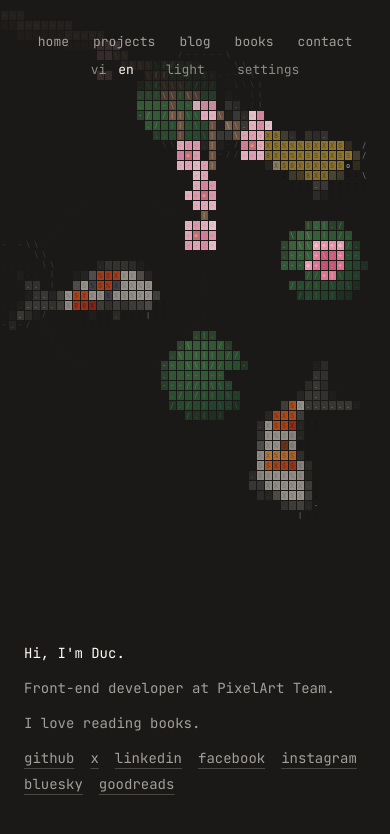
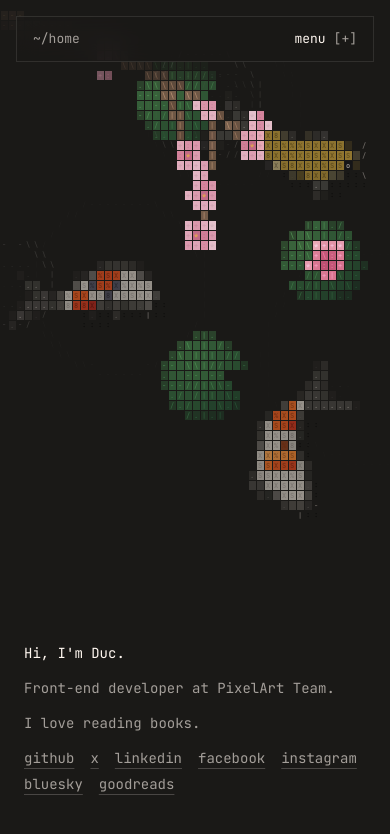
Before and after one commit to hongducdev/hongducdev, a Next.js app: page /en in a window 390 px wide. Shown: the top 834 px of the page. Built offline with nearby package versions, Linux system fonts and the light colour scheme.

Commit message:
✨ feat(nav): redesign navbar with active state and add mobile menu

```diff
--- /dev/null
+++ b/components/mobile-menu.tsx
@@ -0,0 +1,76 @@
+"use client";
+
+import { usePathname } from "next/navigation";
+import { useEffect, useRef, useState, type ReactNode } from "react";
+import { NavLinks, useActiveItem, type NavItem } from "@/components/nav-links";
+
+const PANEL_ID = "mobile-menu-panel";
+
+export function MobileMenu({
+  items,
+  navLabel,
+  openLabel,
+  closeLabel,
+  children,
+}: {
+  items: readonly NavItem[];
+  navLabel: string;
+  openLabel: string;
+  closeLabel: string;
+  children: ReactNode;
+}) {
+  const [open, setOpen] = useState(false);
+  const rootRef = useRef<HTMLDivElement>(null);
+  const pathname = usePathname();
+  const active = useActiveItem(items);
+
+  useEffect(() => setOpen(false), [pathname]);
+
+  useEffect(() => {
+    if (!open) return;
+    const onKey = (e: KeyboardEvent) => e.key === "Escape" && setOpen(false);
+    const onPointer = (e: PointerEvent) => {
+      if (!rootRef.current?.contains(e.target as Node)) setOpen(false);
+    };
+    document.addEventListener("keydown", onKey);
+    document.addEventListener("pointerdown", onPointer);
+    return () => {
+      document.removeEventListener("keydown", onKey);
+      document.removeEventListener("pointerdown", onPointer);
+    };
+  }, [open]);
+
+  return (
+    <div ref={rootRef} className="relative md:hidden">
+      <div className="flex items-center justify-between border border-foreground/10 bg-background/70 py-1 pr-1 pl-4 backdrop-blur-md">
+        <span className="opacity-60">~/{active?.label ?? ""}</span>
+        <button
+          type="button"
+          aria-expanded={open}
+          aria-controls={PANEL_ID}
+          onClick={() => setOpen((v) => !v)}
+          className="flex items-center gap-2 px-3 py-2 outline-none transition-colors duration-150 hover:bg-foreground/[0.08] focus-visible:bg-foreground/10"
+        >
+          <span>{open ? closeLabel : openLabel}</span>
+          <span aria-hidden="true" className="opacity-60">
+            {open ? "[x]" : "[+]"}
+          </span>
+        </button>
+      </div>
+      {open && (
+        <div
+          id={PANEL_ID}
+          className="absolute inset-x-0 top-full mt-2 flex flex-col border border-foreground/10 bg-background/95 backdrop-blur-md"
+        >
+          <NavLinks
+            items={items}
+            label={navLabel}
+            className="flex flex-col"
+            linkClassName="border-b border-foreground/10 px-4 py-3.5 text-[15px]"
+          />
+          <div className="flex items-center justify-between gap-6 px-4 py-3.5">{children}</div>
+        </div>
+      )}
+    </div>
+  );
+}
--- /dev/null
+++ b/components/nav-links.tsx
@@ -0,0 +1,49 @@
+"use client";
+
+import { usePathname } from "next/navigation";
+import { TransitionLink } from "@/components/transition-link";
+
+export type NavItem = { href: string; label: string };
+
+export function isActivePath(pathname: string | null, href: string, homeHref: string): boolean {
+  if (!pathname) return false;
+  return href === homeHref ? pathname === href : pathname === href || pathname.startsWith(`${href}/`);
+}
+
+export function useActiveItem(items: readonly NavItem[]): NavItem | undefined {
+  const pathname = usePathname();
+  return items.find((item) => isActivePath(pathname, item.href, items[0].href));
+}
+
+export function NavLinks({
+  items,
+  label,
+  className,
+  linkClassName,
+}: {
+  items: readonly NavItem[];
+  label: string;
+  className?: string;
+  linkClassName: string;
+}) {
+  const active = useActiveItem(items);
+  return (
+    <nav aria-label={label} className={className}>
+      {items.map((item) => {
+        const current = item === active;
+        return (
+          <TransitionLink
+            key={item.href}
+            href={item.href}
+            aria-current={current ? "page" : undefined}
+            className={`${linkClassName} outline-none transition-[opacity,background-color] duration-150 focus-visible:bg-foreground/10 ${
+              current ? "bg-foreground/[0.08] opacity-100" : "opacity-55 hover:opacity-100"
+            }`}
+          >
+            {item.label}
+          </TransitionLink>
+        );
+      })}
+    </nav>
+  );
+}
--- a/components/settings-menu.tsx
+++ b/components/settings-menu.tsx
@@ -1,12 +1,11 @@
 "use client";
 
 import { useTheme } from "next-themes";
+import { useId } from "react";
 import { DARK, LIGHT, packRgb } from "@/components/koi-pond/koi-palette";
 import { VARIETIES, VISIBILITY_THRESHOLD, allowedVarieties, baseSkin, type VarietyId } from "@/components/koi-pond/koi-varieties";
 import { usePondSettings } from "@/components/koi-pond/pond-settings-context";
 import type { Dictionary } from "@/lib/i18n/dictionaries/vi";
-
-const PANEL_ID = "pond-settings-panel";
 
 function swatch(rgb: number): string {
   return `rgb(${rgb >>> 16},${(rgb >>> 8) & 255},${rgb & 255})`;
@@ -28,6 +27,7 @@ function Toggle({ label, checked, onChange }: { label: string; checked: boolean;
 }
 
 export function SettingsMenu({ text }: { text: Dictionary["settings"] }) {
+  const panelId = useId();
   const isLight = useTheme().resolvedTheme === "light";
   const { settings, update } = usePondSettings();
   const palette = isLight ? LIGHT : DARK;
@@ -43,14 +43,14 @@ export function SettingsMenu({ text }: { text: Dictionary["settings"] }) {
     <>
       <button
         type="button"
-        popoverTarget={PANEL_ID}
+        popoverTarget={panelId}
         aria-haspopup="dialog"
         className="opacity-50 outline-none transition-opacity duration-150 hover:opacity-100 focus-visible:opacity-100"
       >
         {text.button}
       </button>
       <div
-        id={PANEL_ID}
+        id={panelId}
         popover="auto"
         role="dialog"
         aria-label={text.title}
--- a/components/site-header.tsx
+++ b/components/site-header.tsx
@@ -1,7 +1,8 @@
 import { LanguageSwitcher } from "@/components/language-switcher";
+import { MobileMenu } from "@/components/mobile-menu";
+import { NavLinks, type NavItem } from "@/components/nav-links";
 import { SettingsMenu } from "@/components/settings-menu";
 import { ThemeToggle } from "@/components/theme-toggle";
-import { TransitionLink } from "@/components/transition-link";
 import type { Locale } from "@/lib/i18n/config";
 import { getDictionary } from "@/lib/i18n/get-dictionary";
 
@@ -15,25 +16,40 @@ const NAV_ITEMS = [
 
 export function SiteHeader({ locale }: { locale: Locale }) {
   const dict = getDictionary(locale);
+  const items: NavItem[] = NAV_ITEMS.map(({ key, path }) => ({ href: `/${locale}${path}`, label: dict.nav[key] }));
+  const utilities = (
+    <>
+      <LanguageSwitcher locale={locale} label={dict.switcher.label} />
+      <ThemeToggle label={dict.theme.toggle} light={dict.theme.light} dark={dict.theme.dark} />
+      <SettingsMenu text={dict.settings} />
+    </>
+  );
+
   return (
     <header
       data-pond-avoid
-      className="fixed inset-x-0 top-0 z-20 flex flex-wrap items-center justify-center gap-x-8 gap-y-2 px-6 pt-8 text-[13px] lowercase"
+      className="fixed inset-x-0 top-0 z-20 flex justify-center px-4 pt-4 text-[13px] lowercase md:px-6 md:pt-6"
     >
-      <nav aria-label={dict.nav.label} className="flex gap-6">
-        {NAV_ITEMS.map(({ key, path }) => (
-          <TransitionLink
-            key={key}
-            href={`/${locale}${path}`}
-            className="opacity-60 outline-none transition-opacity duration-150 hover:opacity-100 focus-visible:opacity-100"
-          >
-            {dict.nav[key]}
-          </TransitionLink>
-        ))}
-      </nav>
-      <LanguageSwitcher locale={locale} label={dict.switcher.label} />
-      <ThemeToggle label={dict.theme.toggle} light={dict.theme.light} dark={dict.theme.dark} />
-      <SettingsMenu text={dict.settings} />
+      <div className="hidden items-center border border-foreground/10 bg-background/60 p-1 backdrop-blur-md md:flex">
+        <NavLinks
+          items={items}
+          label={dict.nav.label}
+          className="flex"
+          linkClassName="px-3.5 py-2"
+        />
+        <span aria-hidden="true" className="mx-2 h-4 w-px bg-foreground/15" />
+        <div className="flex items-center gap-4 pr-3 pl-2">{utilities}</div>
+      </div>
+      <div className="w-full max-w-md md:hidden">
+        <MobileMenu
+          items={items}
+          navLabel={dict.nav.label}
+          openLabel={dict.nav.menu}
+          closeLabel={dict.nav.close}
+        >
+          {utilities}
+        </MobileMenu>
+      </div>
     </header>
   );
 }
--- a/lib/i18n/dictionaries/en.ts
+++ b/lib/i18n/dictionaries/en.ts
@@ -2,7 +2,7 @@ import type { Dictionary } from "./vi";
 
 export const en: Dictionary = {
   meta: { title: "hongducdev", description: "Portfolio of Hong Duc — front-end developer at PixelArt Team." },
-  nav: { label: "Main navigation", home: "home", projects: "projects", blogs: "blog", books: "books", contact: "contact" },
+  nav: { label: "Main navigation", home: "home", projects: "projects", blogs: "blog", books: "books", contact: "contact", menu: "menu", close: "close" },
   home: { greeting: "Hi, I'm Duc.", role: "Front-end developer at PixelArt Team.", hobby: "I love reading books." },
   projects: {
     title: "Projects",
--- a/lib/i18n/dictionaries/vi.ts
+++ b/lib/i18n/dictionaries/vi.ts
@@ -1,6 +1,6 @@
 export const vi = {
   meta: { title: "hongducdev", description: "Portfolio của Hồng Đức — lập trình viên Front End tại PixelArt Team." },
-  nav: { label: "Điều hướng chính", home: "trang chủ", projects: "dự án", blogs: "blog", books: "sách", contact: "liên hệ" },
+  nav: { label: "Điều hướng chính", home: "trang chủ", projects: "dự án", blogs: "blog", books: "sách", contact: "liên hệ", menu: "menu", close: "đóng" },
   home: { greeting: "Xin chào, mình là Đức.", role: "Lập trình viên Front End tại PixelArt Team.", hobby: "Thích đọc sách." },
   projects: {
     title: "Dự án",
```
